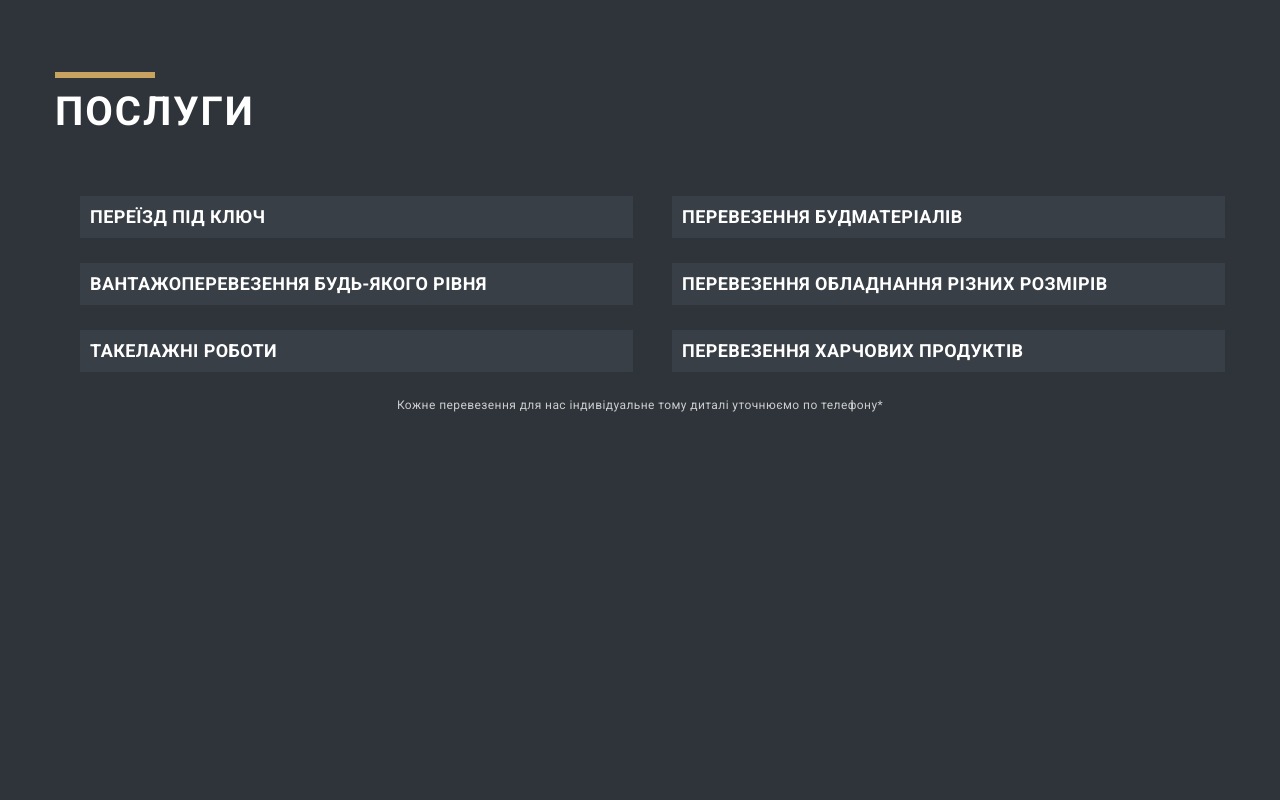
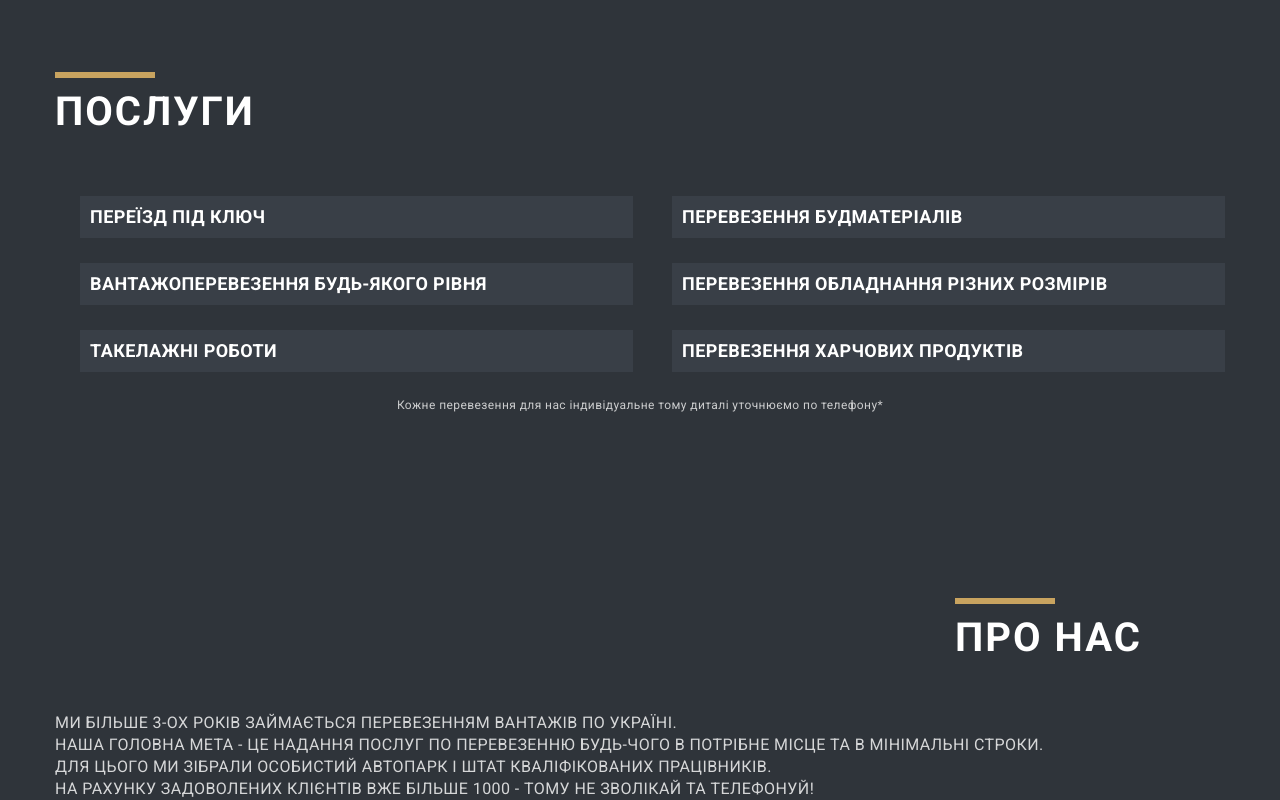
Before and after one commit to DariaDrozd/cars, a plain HTML site: page index.html in a window 1280 px wide. Shown: the part 1291-2091 px from the top of the page. Before the commit the page ends 1704 px from the top, so only its background shows below. Drawn offline with nearby package versions, Linux system fonts and the light colour scheme.

Commit message:
коміт

```diff
--- a/index.html
+++ b/index.html
@@ -112,6 +112,12 @@
           <p class="serv_plus">Кожне перевезення для нас індивідуальне тому диталі уточнюємо по телефону*</p>
         </div>
       </section>
+      <section class="about container">
+        <h2 class="about_title">Про нас</h2>
+        <p class="about_text">Ми більше 3-ох років займається перевезенням вантажів по Україні.
+       <br>Наша головна мета - це надання послуг по перевезенню будь-чого в потрібне місце та в мінімальні строки.
+<br>Для цього ми зібрали особистий автопарк і штат кваліфікованих працівників. <br>На рахунку задоволених клієнтів вже більше 1000 - тому не зволікай та телефонуй!</p>
+      </section>
       <!--<section class="map">-->
         <!--<div class="map">
           <iframe
--- /dev/null
+++ b/sass/components/_about.scss
@@ -0,0 +1,43 @@
+.about {
+    margin-top: 200px;
+
+}
+
+.about_title {
+    font-family: 'Roboto';
+        font-style: normal;
+        font-weight: 700;
+        font-size: 40px;
+        line-height: 49px;
+        letter-spacing: 0.05em;
+        text-transform: uppercase;
+        position: relative;
+        color: #ffffff;
+
+        margin-left: 900px;
+}
+
+.about_title::before {
+    content: " ";
+    background: #C8A35F;
+    width: 100px;
+    height: 6px;
+    /* располагаем линию сверху от текста */
+    top: -15px;
+    /* включаем абсолютное позиционирование относительно блока с relative */
+    position: absolute;
+}
+
+.about_text {
+    font-family: 'Roboto';
+        font-style: normal;
+        font-weight: 400;
+        font-size: 16px;
+        line-height: 22px;
+        letter-spacing: calc(22/18);
+        text-transform: uppercase;
+        margin-top: 50px;
+        color: #ffffff;
+        opacity: 80%;
+
+}
--- a/sass/main.scss
+++ b/sass/main.scss
@@ -8,3 +8,4 @@
 @import "./components/hero";
 @import "./components/cars";
 @import "./components/services";
+@import "./components/about";
```
Also changed, not shown: css/main.css, css/main.min.css, 2 other files.
